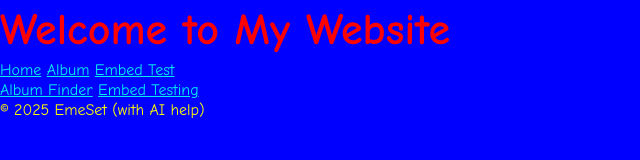
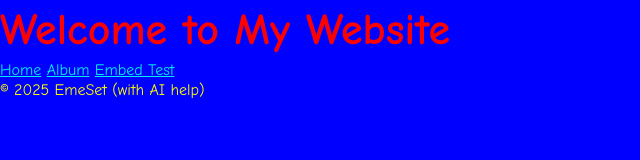
Before and after one commit to EmeSet7/homepage, a plain HTML site: page index.html in a window 1280 px wide. Shown: the whole page, without its empty margins (0-640 px from the left). Drawn offline with Linux system fonts and the light colour scheme.

Commit message:
Update index.html

```diff
--- a/index.html
+++ b/index.html
@@ -1,4 +1,3 @@
-<!DOCTYPE html>
 <html lang="en">
 <head>
     <meta charset="UTF-8">
@@ -22,8 +21,7 @@
     <!-- Main content -->
     <main>
         <section>
-            <a href="album.html">Album Finder</a>
-            <a href="embed.html">Embed Testing</a>
+
         </section>
     </main>
 
```
